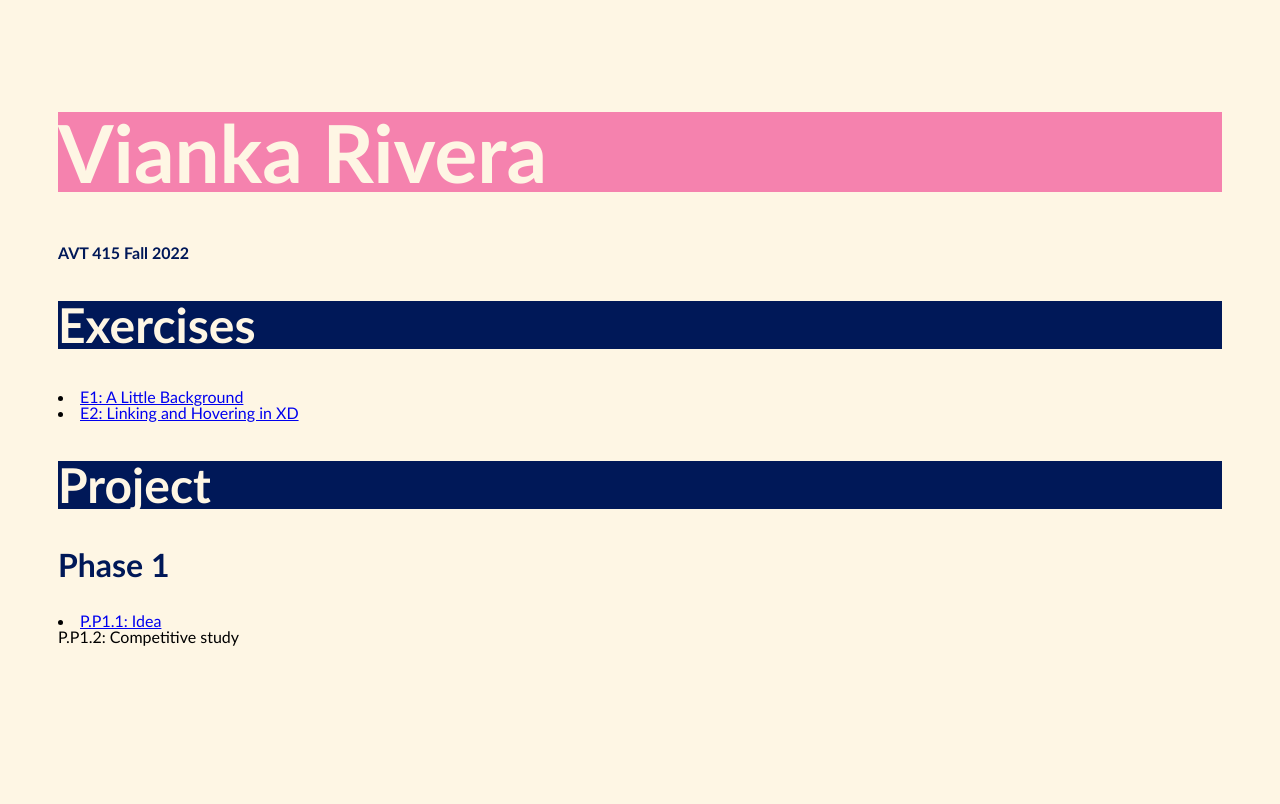
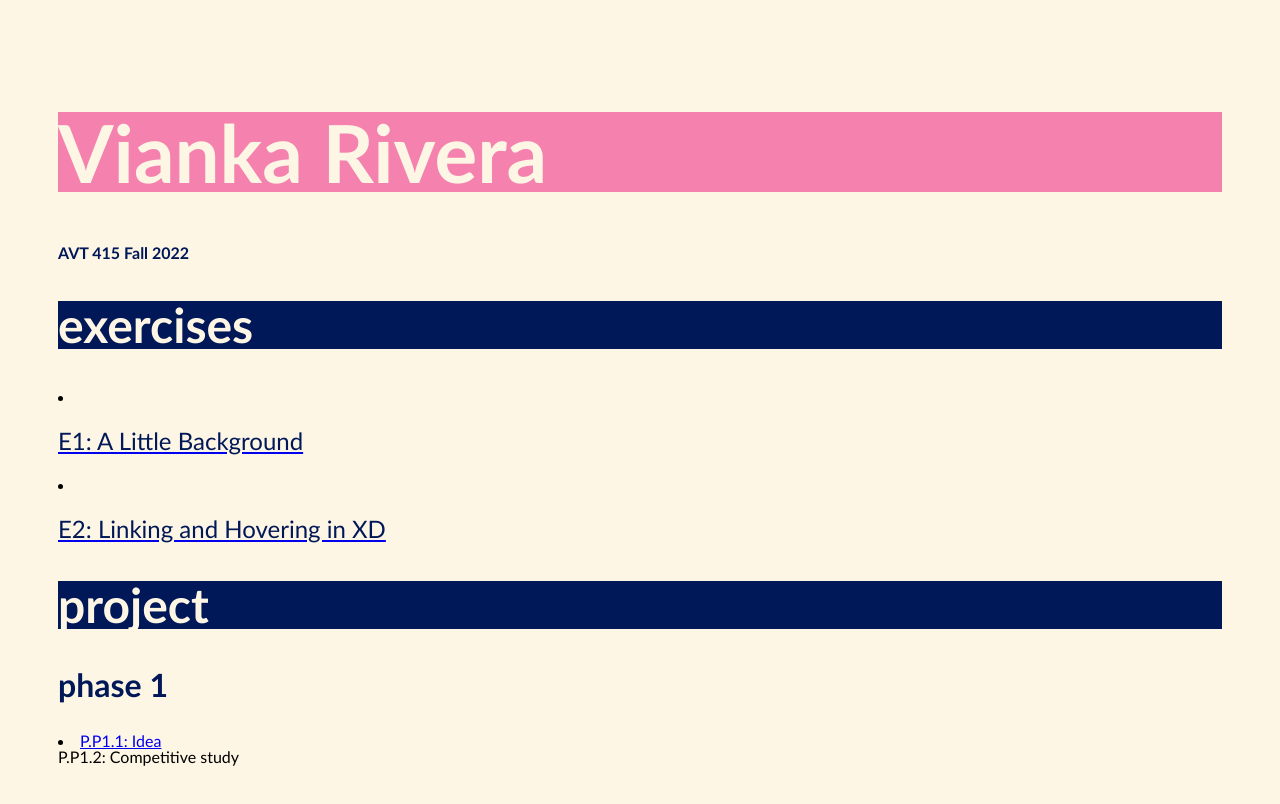
Before and after one commit to rvianka/avt415_f22, a plain HTML site: page index.html in a window 1280 px wide. Drawn offline with Linux system fonts and the light colour scheme.

Commit message:
git commit

```diff
--- a/index.html
+++ b/index.html
@@ -10,14 +10,14 @@
 <h1>Vianka Rivera</h1>
 	<h4>AVT 415 Fall 2022</h4>
 	<div class="column">
-		<h2>Exercises</h2>
-	<li><a href="https://xd.adobe.com/view/8d8b2396-5c93-46f2-8bbe-741527fc9369-d8d8/" target="_blank">E1: A Little Background</a></li>
-	<li><a href="https://xd.adobe.com/view/948164ed-3422-410e-a587-cf54f6b154f7-c1d2/" target="_blank">E2: Linking and Hovering in XD</a></li>
+		<h2>exercises</h2>
+	<li><a href="https://xd.adobe.com/view/8d8b2396-5c93-46f2-8bbe-741527fc9369-d8d8/" target="_blank"><p>E1: A Little Background</p></a></li>
+	<li><a href="https://xd.adobe.com/view/948164ed-3422-410e-a587-cf54f6b154f7-c1d2/" target="_blank"><p>E2: Linking and Hovering in XD</p></a></li>
 	</div>
 
 	<div class="column">
-		<h2>Project</h2>
-		<h3>Phase 1</h3>
+		<h2>project</h2>
+		<h3>phase 1</h3>
 		<li><a href="p1.1/p1.1.html">P.P1.1: Idea</a></li>
 		P.P1.2: Competitive study
 	</div>
```
